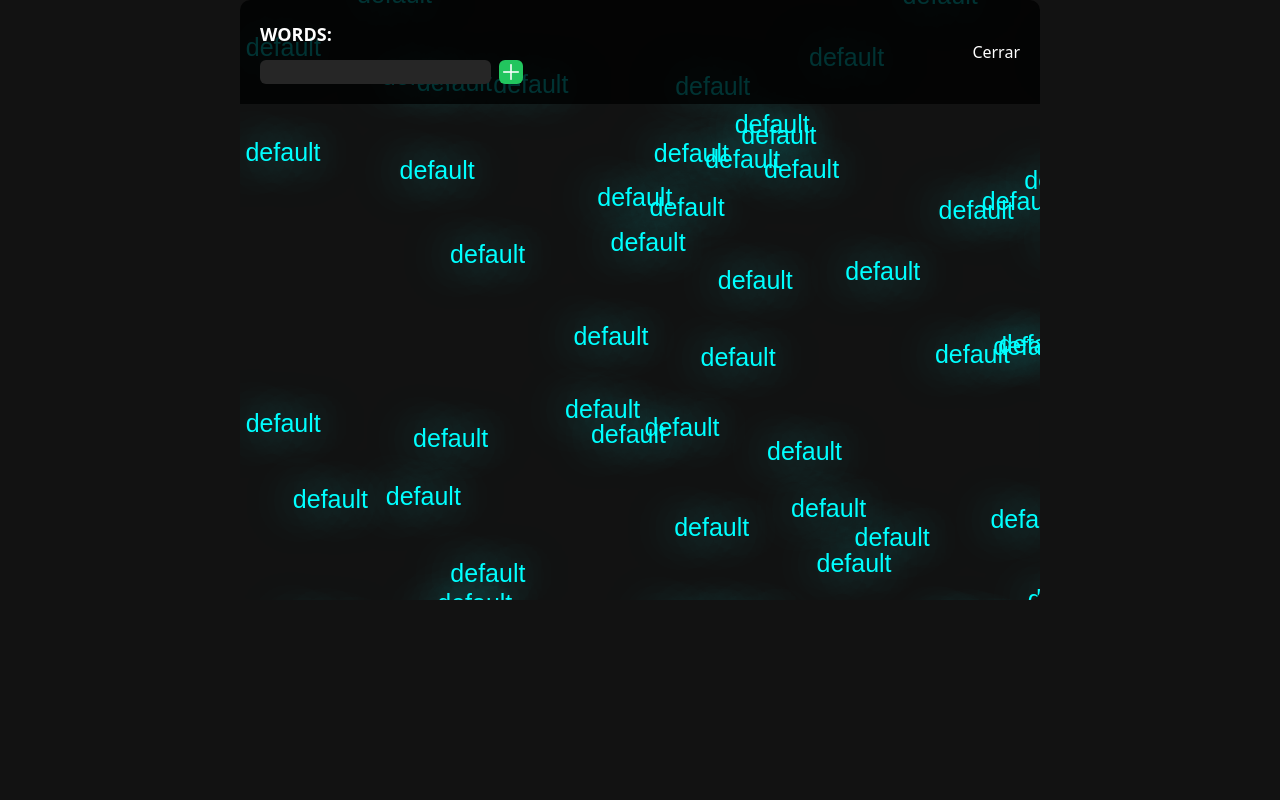
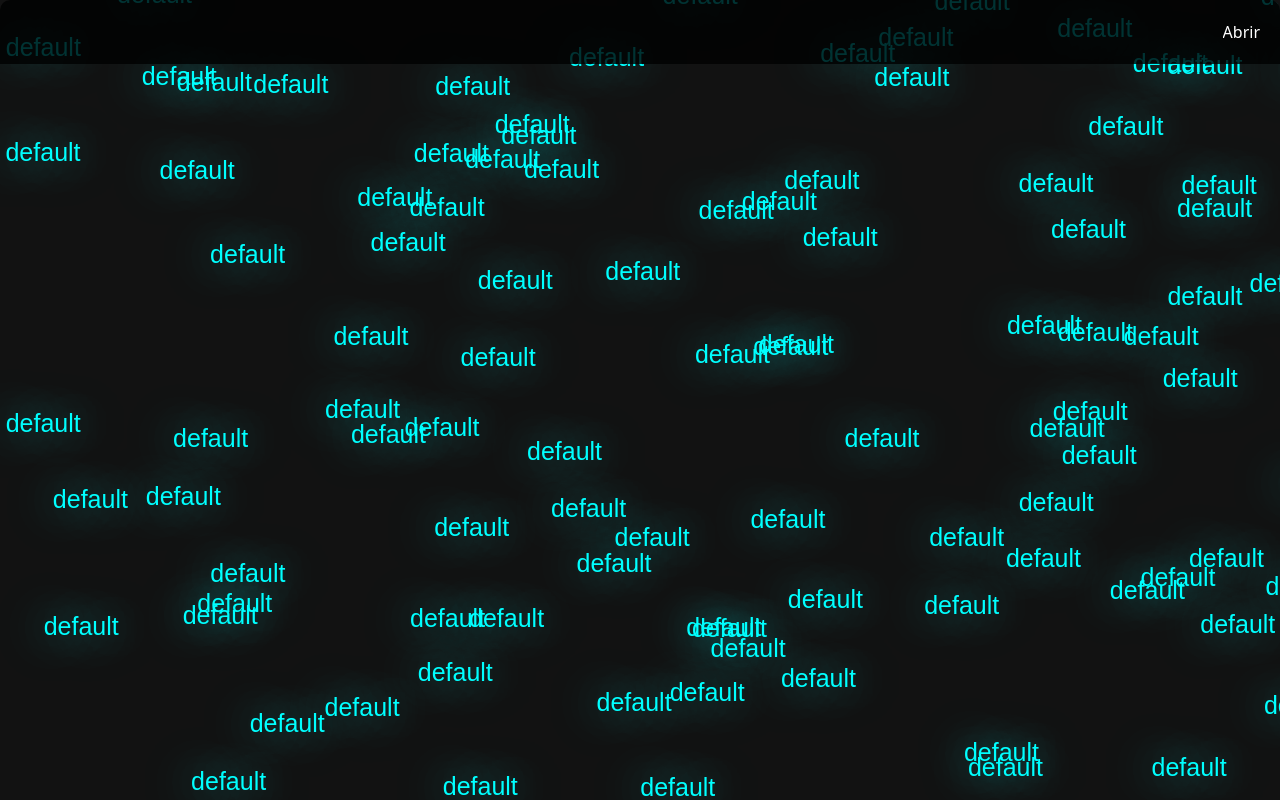
Before and after one commit to JavierColmena/WordBackground, a browser extension: page index.html in a window 1280 px wide. Drawn offline with nearby package versions, Linux system fonts and the light colour scheme.

Commit message:
extension terminada

```diff
--- a/index.html
+++ b/index.html
@@ -27,7 +27,7 @@
         </form>
       </div>
       <div class="w-full flex justify-end">
-        <button id="openClose">Cerrar</button>
+        <button id="openClose">Abrir</button>
       </div>
     </div>
     <canvas id="canvas"></canvas>
--- a/main.js
+++ b/main.js
@@ -7,8 +7,8 @@ window.onload = () => {
     const WIDTH = CANVAS.width = document.documentElement.clientWidth;
     const HEIGHT = CANVAS.height = document.documentElement.clientHeight;
 
-    preCanvas.style.width = `${window.screen.width}px`;
-    preCanvas.style.height = `${window.screen.height}px`;
+    // preCanvas.style.width = `${window.screen.width}px`;
+    // preCanvas.style.height = `${window.screen.height}px`;
 
     const FPS = 60;
     const SPEED = .3;
@@ -132,11 +132,10 @@ window.onload = () => {
     loop();
 
 
-
-
     const openClose = document.getElementById('openClose');
     const menu = document.getElementById('menu');
-    let isOpen = true;
+    let isOpen = false;
+    menu.classList.add('close');
 
     openClose.onclick = () => {
         isOpen = !isOpen;
@@ -146,13 +145,10 @@ window.onload = () => {
             menu.classList.remove('close');
             openClose.innerHTML = 'Cerrar';
         } else {
+            menu.classList.add('close');
             menu.classList.remove('open');
-            menu.classList.add('close');
             openClose.innerHTML = 'Abrir';
         }
     };
 
-
-
-
 };
```
